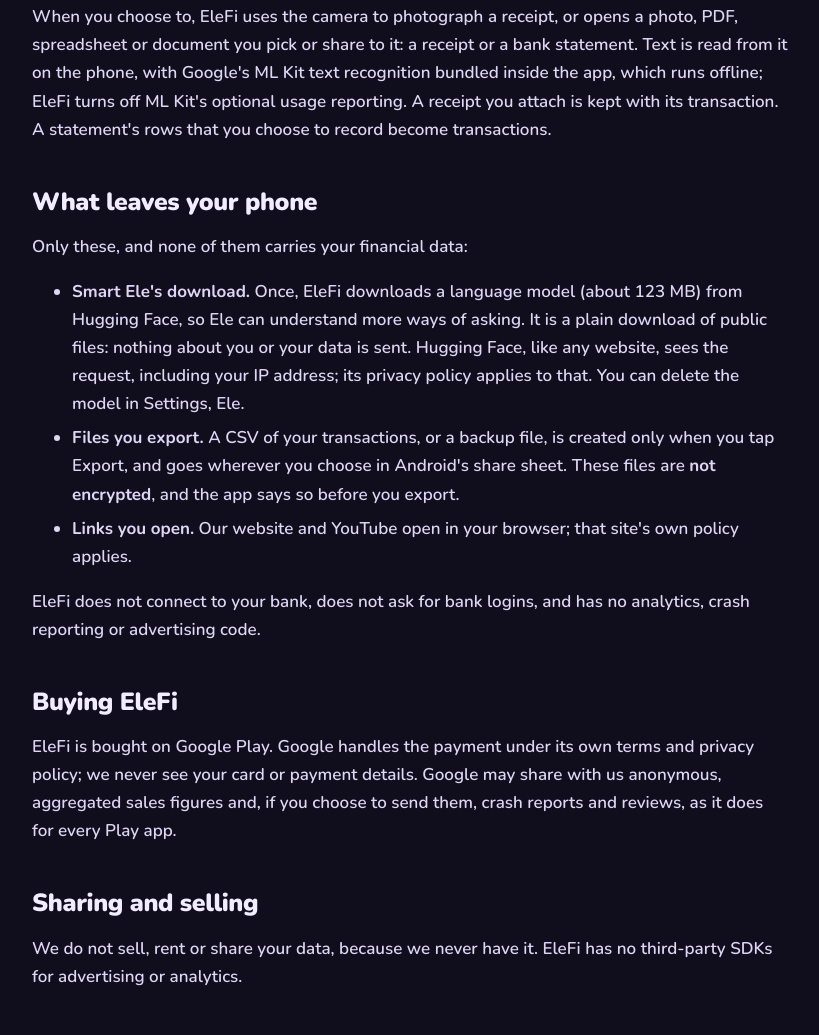
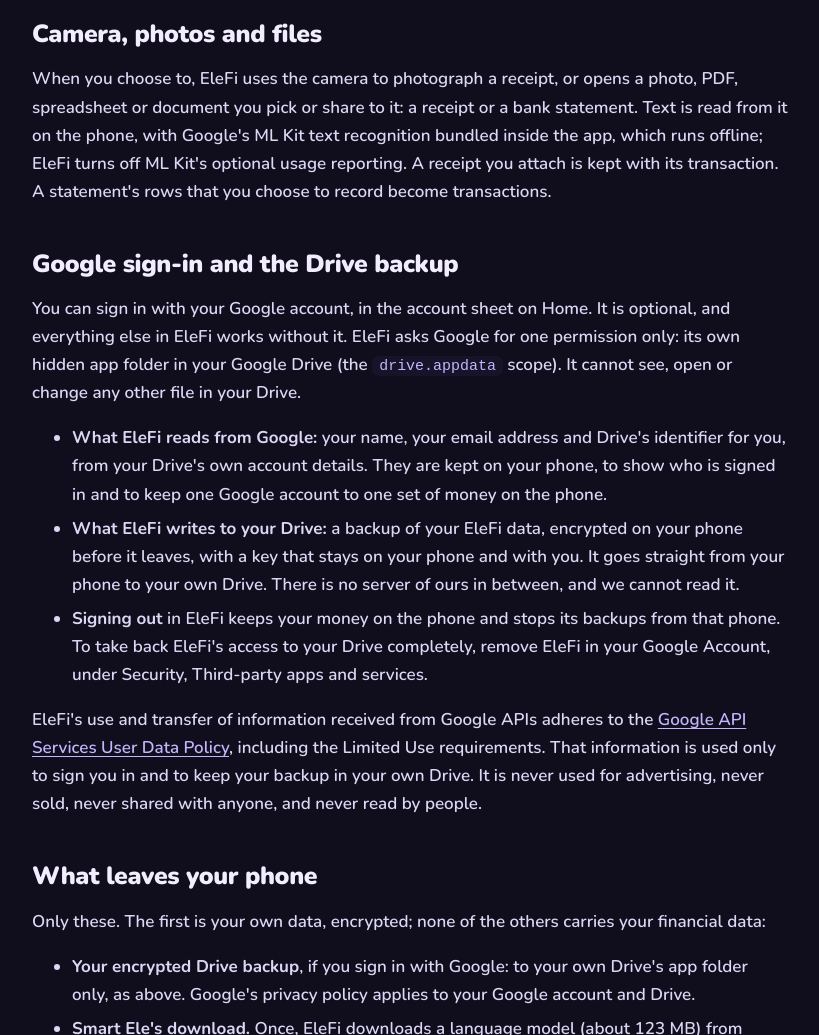
Before and after one commit to stepintothecode/elefi-app, a plain HTML site: page privacy.html in a window 1280 px wide. Shown: the part 1765-2800 px from the top of the page, without its empty margins (230-1049 px from the left). Drawn offline with nearby package versions, Linux system fonts and the light colour scheme.

Commit message:
Privacy: optional Google sign-in, for an encrypted backup to the user's own Drive app folder
Co-Authored-By: Claude Opus 5.5 <noreply@anthropic.com>

```diff
--- a/privacy.html
+++ b/privacy.html
@@ -4,7 +4,7 @@
 <meta charset="utf-8">
 <meta name="viewport" content="width=device-width, initial-scale=1, viewport-fit=cover">
 <title>Privacy policy - EleFi</title>
-<meta name="description" content="EleFi's privacy policy: your data stays on your phone. No account, no server, no analytics, no ads.">
+<meta name="description" content="EleFi's privacy policy: your data stays on your phone. No server, no analytics, no ads. Google sign-in is optional, only for an encrypted backup to your own Drive.">
 <meta name="theme-color" content="#100d1c">
 <link rel="icon" href="assets/icon.svg" type="image/svg+xml">
 <link rel="stylesheet" href="https://fonts.googleapis.com/css2?family=Nunito:wght@600;700;800;900&display=swap">
@@ -26,13 +26,14 @@
 </header>
 
 <main class="doc">
-  <div class="head"><img src="assets/ele.svg" alt=""><div><h1>Privacy policy</h1><p class="updated">Last updated: 26 October 2026</p></div></div>
+  <div class="head"><img src="assets/ele.svg" alt=""><div><h1>Privacy policy</h1><p class="updated">Last updated: 12 November 2026</p></div></div>
   <p class="ele-line">Everything stays on your phone. There's no server for it to go to, not even ours.</p>
 
   <div class="summary">
     <strong>In short</strong>
     <ul>
-      <li>Your money data stays on your phone, in an encrypted database. EleFi has no server and no account.</li>
+      <li>Your money data stays on your phone, in an encrypted database. EleFi has no server and no EleFi account.</li>
+      <li>Signing in with Google is optional. It is used only to keep an encrypted backup in your own Google Drive, in a folder only EleFi can see. We never receive it, and cannot read it.</li>
       <li>We, the developer, never receive your transactions, messages, receipts or anything else you put in EleFi.</li>
       <li>No analytics, no advertising, no tracking, no selling or sharing of data.</li>
       <li>Bank SMS and payment notifications are read on the phone only, to record payments; the messages themselves are never stored.</li>
@@ -65,9 +66,19 @@
   <h2>Camera, photos and files</h2>
   <p>When you choose to, EleFi uses the camera to photograph a receipt, or opens a photo, PDF, spreadsheet or document you pick or share to it: a receipt or a bank statement. Text is read from it on the phone, with Google's ML Kit text recognition bundled inside the app, which runs offline; EleFi turns off ML Kit's optional usage reporting. A receipt you attach is kept with its transaction. A statement's rows that you choose to record become transactions.</p>
 
+  <h2>Google sign-in and the Drive backup</h2>
+  <p>You can sign in with your Google account, in the account sheet on Home. It is optional, and everything else in EleFi works without it. EleFi asks Google for one permission only: its own hidden app folder in your Google Drive (the <code>drive.appdata</code> scope). It cannot see, open or change any other file in your Drive.</p>
+  <ul>
+    <li><strong>What EleFi reads from Google:</strong> your name, your email address and Drive's identifier for you, from your Drive's own account details. They are kept on your phone, to show who is signed in and to keep one Google account to one set of money on the phone.</li>
+    <li><strong>What EleFi writes to your Drive:</strong> a backup of your EleFi data, encrypted on your phone before it leaves, with a key that stays on your phone and with you. It goes straight from your phone to your own Drive. There is no server of ours in between, and we cannot read it.</li>
+    <li><strong>Signing out</strong> in EleFi keeps your money on the phone and stops its backups from that phone. To take back EleFi's access to your Drive completely, remove EleFi in your Google Account, under Security, Third-party apps and services.</li>
+  </ul>
+  <p>EleFi's use and transfer of information received from Google APIs adheres to the <a href="https://developers.google.com/terms/api-services-user-data-policy">Google API Services User Data Policy</a>, including the Limited Use requirements. That information is used only to sign you in and to keep your backup in your own Drive. It is never used for advertising, never sold, never shared with anyone, and never read by people.</p>
+
   <h2>What leaves your phone</h2>
-  <p>Only these, and none of them carries your financial data:</p>
+  <p>Only these. The first is your own data, encrypted; none of the others carries your financial data:</p>
   <ul>
+    <li><strong>Your encrypted Drive backup</strong>, if you sign in with Google: to your own Drive's app folder only, as above. Google's privacy policy applies to your Google account and Drive.</li>
     <li><strong>Smart Ele's download.</strong> Once, EleFi downloads a language model (about 123 MB) from Hugging Face, so Ele can understand more ways of asking. It is a plain download of public files: nothing about you or your data is sent. Hugging Face, like any website, sees the request, including your IP address; its privacy policy applies to that. You can delete the model in Settings, Ele.</li>
     <li><strong>Files you export.</strong> A CSV of your transactions, or a backup file, is created only when you tap Export, and goes wherever you choose in Android's share sheet. These files are <strong>not encrypted</strong>, and the app says so before you export.</li>
     <li><strong>Links you open.</strong> Our website and YouTube open in your browser; that site's own policy applies.</li>
@@ -90,6 +101,7 @@
   <ul>
     <li>Turn SMS reading or notification reading on or off any time in Settings, Automatic capture, or in Android's settings.</li>
     <li>Export all your data in Settings, Backup and Restore.</li>
+    <li>Sign in with Google, or out, in the account sheet on Home; remove EleFi's access to your Drive in your Google Account.</li>
     <li>Delete it in Settings, Danger, or by uninstalling the app.</li>
   </ul>
   <p>Since we hold none of your data, there is nothing for us to give you or delete on our side. Under India's Digital Personal Data Protection Act, 2023, and similar laws, you may still write to us with any question.</p>
```
